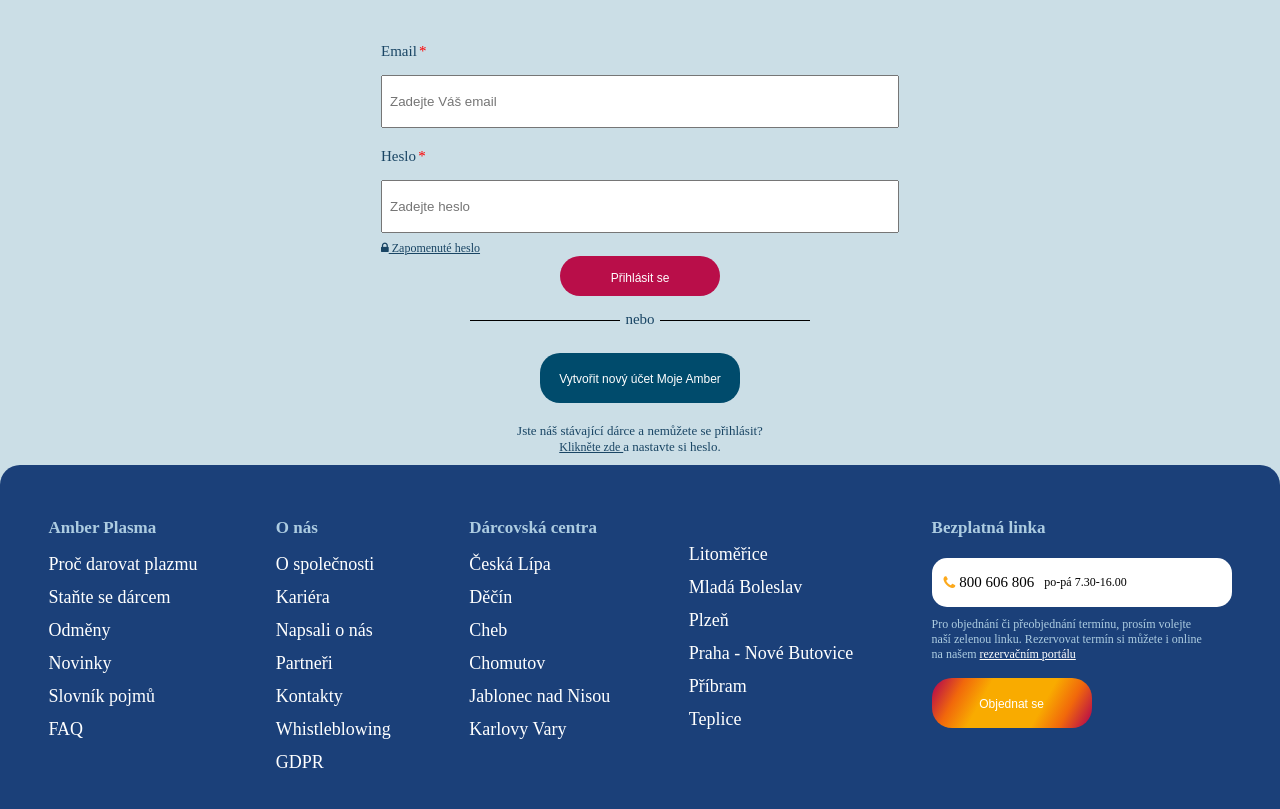
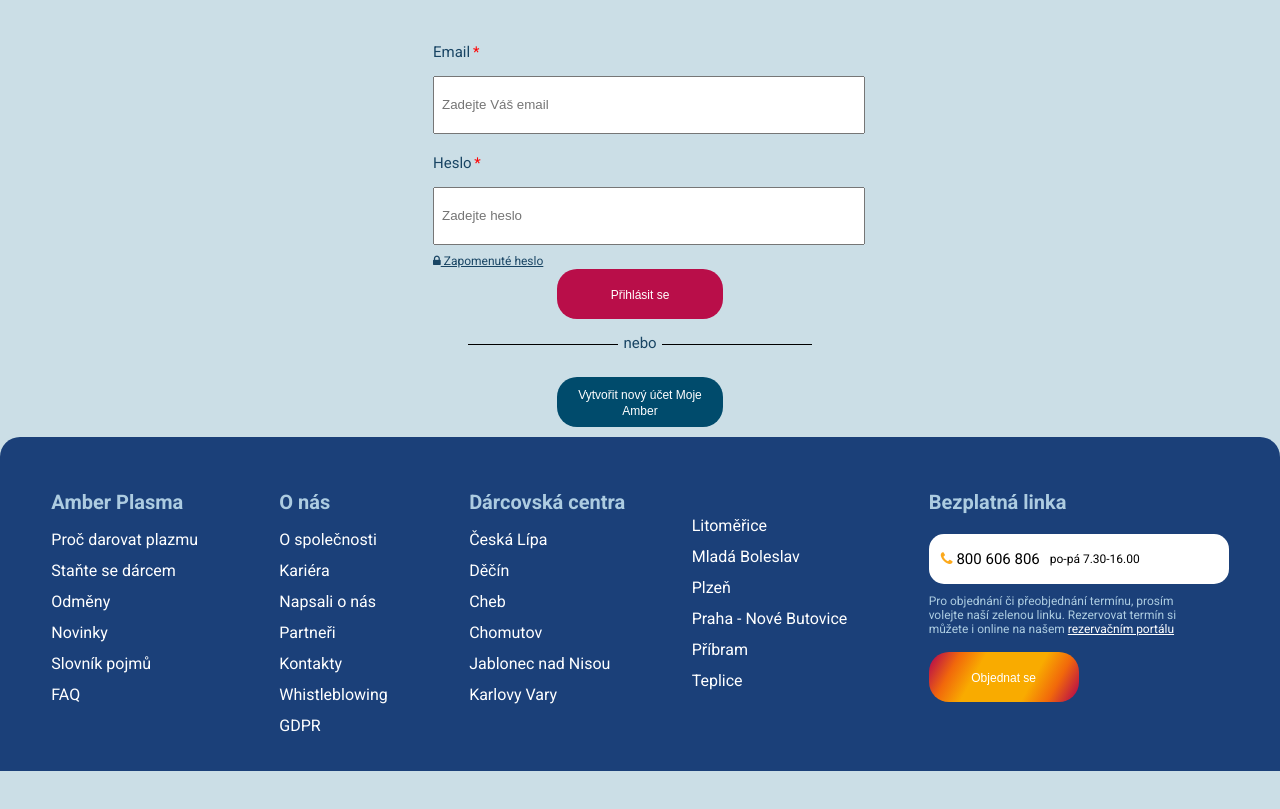
Before and after one commit to Filip-Novotny19/AmberPlasma, a plain HTML site: page AmberPlasma-main/amberplasma/index.html in a window 1280 px wide. Shown: the part 82-891 px from the top of the page. After the commit the page ends 853 px from the top, so only its background shows below. Drawn offline with Linux system fonts and the light colour scheme.

Commit message:
Fonts + size changes

```diff
--- a/AmberPlasma-main/amberplasma/index.html
+++ b/AmberPlasma-main/amberplasma/index.html
@@ -13,9 +13,9 @@
 <body>
 
 <div id="topmenu">
-    <img alt="amber logo" src="amber-logo.svg">
-    <img alt="darce logo" src="portal-darce-logo.svg">
-    <img alt="darce logo" id="fake" src="portal-darce-logo.svg">
+    <img alt="amber logo" src="/Assets/amber-logo.svg">
+    <img alt="darce logo" src="/Assets/portal-darce-logo.svg">
+    <img alt="darce logo" id="fake" src="/Assets/portal-darce-logo.svg">
 </div>
 </body>
 
@@ -38,7 +38,7 @@
         <a href="zaphesl.php"><i class="fa fa-lock"></i> Zapomenuté heslo</a>
         <br>
         <div id="options">
-            <button href="login.php" class="butt" style=" width: 160px; height: 40px; margin: 0;">
+            <button class="butt" >
                 <a href="login.php" class="buttlink">Přihlásit se</a>
             </button>
             <div id="or">
@@ -47,7 +47,7 @@
                 <p class="line"></p>
             </div>
 
-            <button class="butt2"  style=" width: 200px; height: 50px;">
+            <button class="butt2">
                 <a href="signin.php" class="buttlink"> Vytvořit nový účet Moje Amber</a>
             </button>
             <div id="lasttext">
--- a/AmberPlasma-main/amberplasma/style.css
+++ b/AmberPlasma-main/amberplasma/style.css
@@ -5,11 +5,17 @@ body
     background: #CBDEE6;
     width: 100%;
     min-height: 100vh;
-    font-family: "Droid Sans";
+    font-family: "CustomRoboto", "Inter","Open Sans";
     display: flex;
     flex-direction: column;
     justify-content: space-between;
     flex-wrap: nowrap;
+}
+@font-face {
+    font-family: 'CustomRoboto';
+    src: url('../Assets/Roboto-VariableFont_wdth,wght.ttf') format('truetype');,
+    font-weight: normal;
+    font-style: normal;
 }
 
 
@@ -69,8 +75,8 @@ div#mid
     margin-bottom: 5px;
     margin-top: 0;
     padding: 7px;
-    height: 35px;
-    width: 500px;
+    height: 10%;
+    width: 100%;
 }
 .choice
 {
@@ -107,6 +113,7 @@ p
     border: none;
     border-radius: 20px;
     margin: 0;
+    width: 40%;
     transition: ease-in-out 0.2s;
 }
 .butt:hover
@@ -125,6 +132,7 @@ p
     font-size: 14px;
     border-radius: 20px;
     margin-bottom: 20px;
+    width: 40%;
     transition: ease-in-out 0.2s;
 }
 .butt2:hover
@@ -165,7 +173,6 @@ p.line
     background: #1B4079;
     border-radius: 20px 20px 0 0;
     height: 100%;
-    width: 100%;
     justify-content: space-evenly;
     display: flex;
     flex-direction: row;
@@ -199,14 +206,14 @@ p.line
 .col p
 {
     color: white;
-    font-size: 18px;
+    font-size: 16px;
     margin-top: 6px;
     margin-bottom: 6px;
     margin-right: 20px;
 }
 .col h1
 {
-    font-size: 17px;
+    font-size: 20px;
     color: #ADCCE1;
     margin-bottom:10px;
     margin-top: 40px;
@@ -225,7 +232,7 @@ p.line
 .col2 p
 {
     color: white;
-    font-size: clamp(15px, 2.5vw, 18px);
+    font-size: 16px;
     margin-top: 6px;
     margin-bottom: 6px;
     margin-right: 20px;
@@ -252,7 +259,7 @@ p.line
     color: black;
     margin-left: 2px;
     margin-right: 5px;
-    font-size: clamp(13px, 2vw, 15px);
+    font-size: 15px;
 }
 
 #phonenum p#day
@@ -260,7 +267,7 @@ p.line
     color: black;
     margin-left: 5px;
     margin-right: 2px;
-    font-size: clamp(10px, 1.5vw, 12px);
+    font-size: 12px
 }
 #small p
 {
@@ -280,7 +287,7 @@ p.line
     max-width: 300px;
 }
 button {
-    width: 160px;
+    width: 50%;
     height: 50px;
     margin-top: 10px;
     font-size: clamp(13px, 2vw, 15px);
```
Also changed, not shown: AmberPlasma-main/Assets/Roboto-VariableFont_wdth,wght.ttf (added), AmberPlasma-main/Assets/amber-logo.svg (added), AmberPlasma-main/Assets/portal-darce-logo.svg (added).
